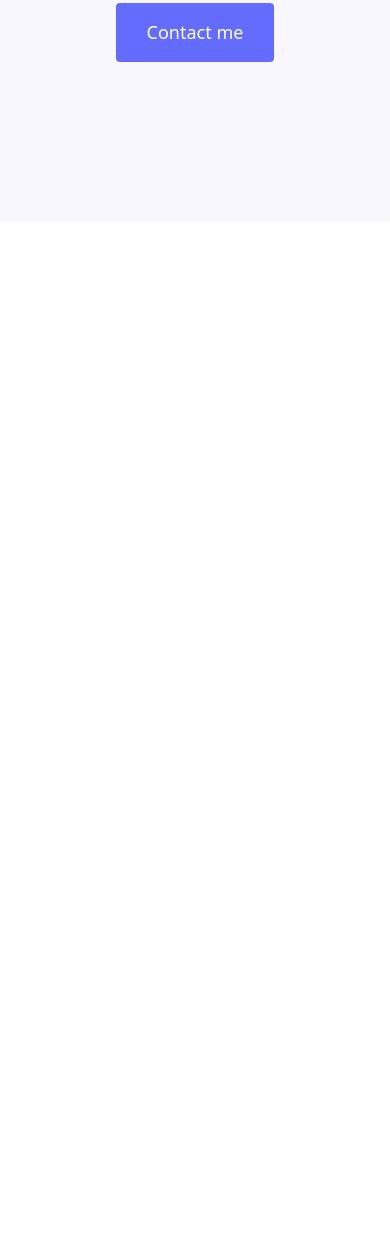
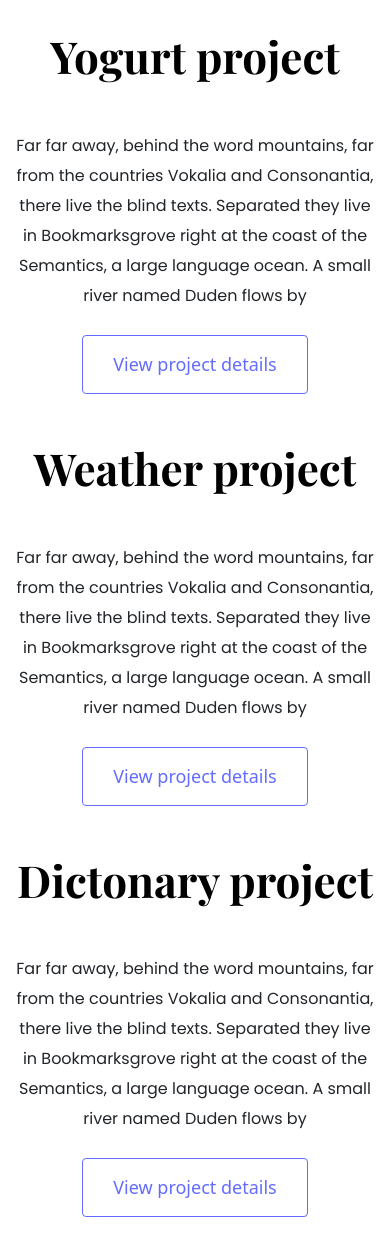
Before and after one commit to ckhepburn/Shecodes-portfolio-project, a plain HTML site: page index.html in a window 390 px wide. Shown: the part 593-1848 px from the top of the page. Before the commit the page ends 844 px from the top, so only its background shows below. Drawn offline with nearby package versions, Linux system fonts and the light colour scheme; a web font is replaced by a local one.

Commit message:
Added homepage content

```diff
--- a/index.html
+++ b/index.html
@@ -36,5 +36,83 @@
       <h2 class="mb-5">Front-end developer based on Fort Mill, SC</h2>
       <div><a href="#" class="btn btn-branding">Contact me</a></div>
     </div>
+    <p class="text-center m-5">
+      Portfolio website to highlight my SheCodes projects
+    </p>
+    <div class="container">
+      <div class="row mb-5">
+        <div class="col d-none d-lg-block">
+          <img
+            src="images/yogurt.png"
+            class="img-fluid"
+            alt="picture of yogurt project"
+          />
+        </div>
+        <div class="col">
+          <div class="project-description">
+            <h2 class="mb-5">Yogurt project</h2>
+            <p class="mb-4" text-muted>
+              Far far away, behind the word mountains, far from the countries
+              Vokalia and Consonantia, there live the blind texts. Separated
+              they live in Bookmarksgrove right at the coast of the Semantics, a
+              large language ocean. A small river named Duden flows by
+            </p>
+            <a href="#" class="btn btn-branding-outline"
+              >View project details</a
+            >
+          </div>
+        </div>
+      </div>
+    </div>
+    <div class="container">
+      <div class="row mb-5">
+        <div class="col">
+          <div class="project-description">
+            <h2 class="mb-5">Weather project</h2>
+            <p class="mb-4" text-muted>
+              Far far away, behind the word mountains, far from the countries
+              Vokalia and Consonantia, there live the blind texts. Separated
+              they live in Bookmarksgrove right at the coast of the Semantics, a
+              large language ocean. A small river named Duden flows by
+            </p>
+            <a href="#" class="btn btn-branding-outline"
+              >View project details</a
+            >
+          </div>
+        </div>
+        <div class="col d-none d-lg-block">
+          <img
+            src="images/weather.png"
+            class="img-fluid"
+            alt="picture of weather project"
+          />
+        </div>
+      </div>
+    </div>
+    <div class="container">
+      <div class="row mb-5">
+        <div class="col d-none d-lg-block">
+          <img
+            src="images/dictonary.png"
+            class="img-fluid"
+            alt="picture of dictonary project"
+          />
+        </div>
+        <div class="col">
+          <div class="project-description">
+            <h2 class="mb-5">Dictonary project</h2>
+            <p class="mb-4" text-muted>
+              Far far away, behind the word mountains, far from the countries
+              Vokalia and Consonantia, there live the blind texts. Separated
+              they live in Bookmarksgrove right at the coast of the Semantics, a
+              large language ocean. A small river named Duden flows by
+            </p>
+            <a href="#" class="btn btn-branding-outline"
+              >View project details</a
+            >
+          </div>
+        </div>
+      </div>
+    </div>
   </body>
 </html>
--- a/styles/portfolio.css
+++ b/styles/portfolio.css
@@ -21,11 +21,18 @@ h6 {
 
 h1 {
   font-size: 96px;
+  line-height: 1.5;
+}
+
+h2 {
+  font-size: 64px;
 }
 
 p {
   font-family: var(--default-font-family);
   font-weight: normal;
+  font-size: 16px;
+  line-height: 30px;
 }
 
 .hero {
@@ -56,3 +63,34 @@ p {
   line-height: 27px;
   padding: 15px 30px;
 }
+
+.btn-branding-outline {
+  color: var(--branding-color);
+  border: 1px solid var(--branding-color);
+  border-radius: 4px;
+  font-size: 18px;
+  line-height: 27px;
+  padding: 15px 30px;
+}
+
+.project-description {
+  padding: 120px 30px;
+}
+
+@media (max-width: 960px) {
+  h1 {
+    font-size: 44px;
+  }
+
+  h2 {
+    font-size: 44px;
+  }
+  .project-description {
+    padding: 0;
+    text-align: center;
+  }
+
+  .hero {
+    padding: 80px 10px;
+  }
+}
```
Also changed, not shown: images/dictonary.png (added), images/weather.png (added), images/yogurt.png (added).
